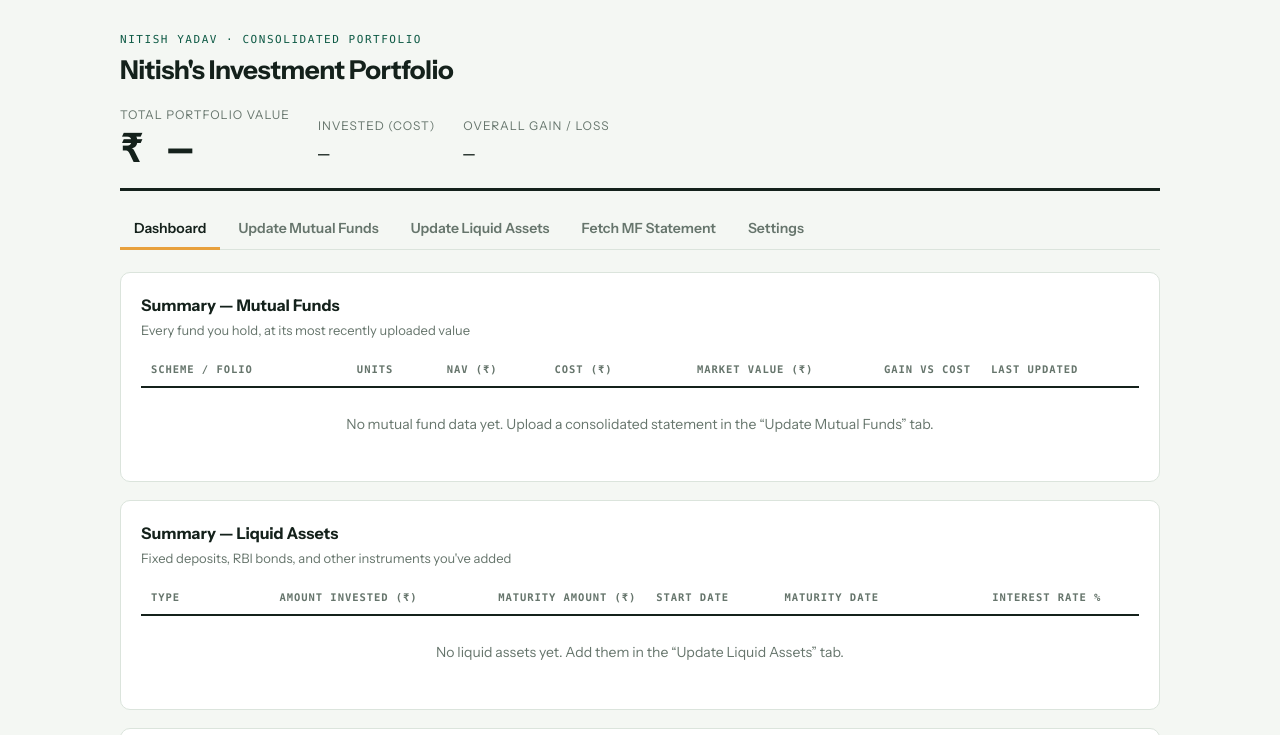
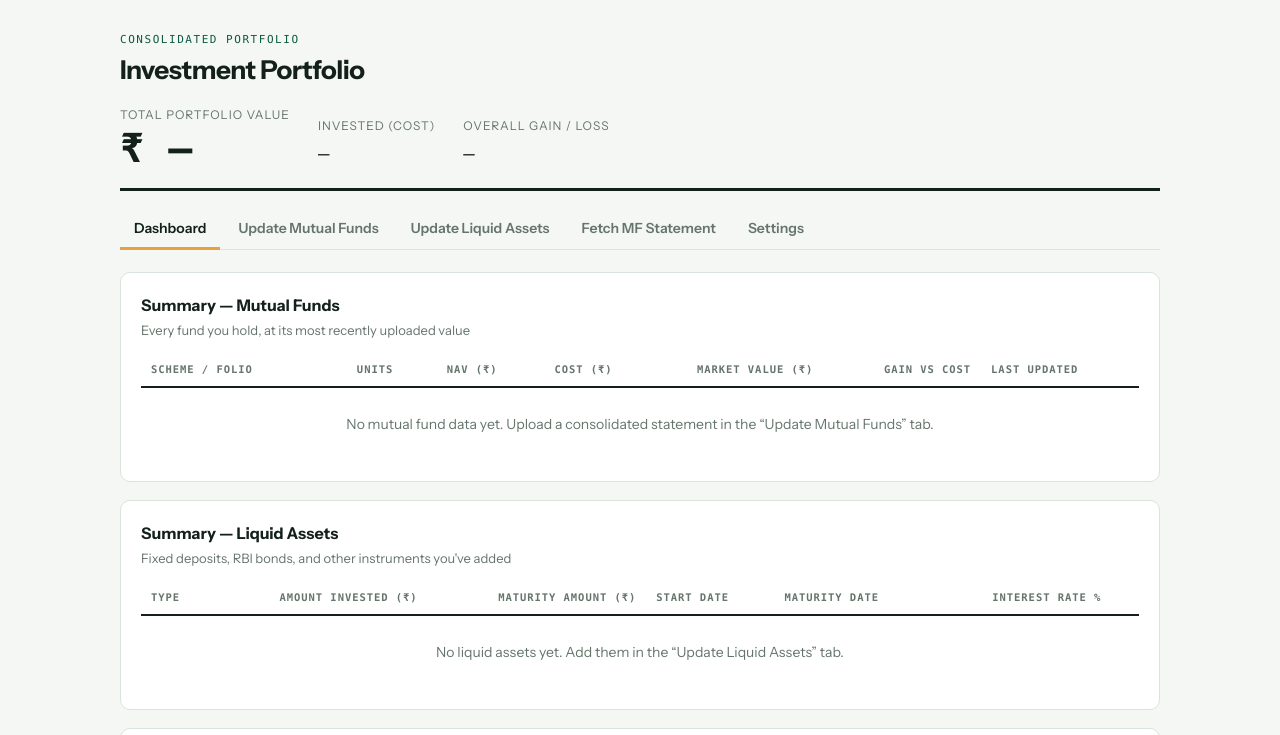
Before and after one commit to yadavnitishYN/Portfolio-management, a plain HTML site: page index.html in a window 1280 px wide. Shown: the top 735 px of the page. Drawn offline with nearby package versions, Linux system fonts and the light colour scheme; a script that the page names is missing; a web font is replaced by a local one.

Commit message:
Update index.html

```diff
--- a/index.html
+++ b/index.html
@@ -3,7 +3,7 @@
 <head>
 <meta charset="UTF-8">
 <meta name="viewport" content="width=device-width, initial-scale=1.0">
-<title>Nitish's Ledger — Portfolio Manager</title>
+<title>Ledger — Portfolio Manager</title>
 <script src="https://cdnjs.cloudflare.com/ajax/libs/pdf.js/3.11.174/pdf.min.js"></script>
 <script src="https://cdnjs.cloudflare.com/ajax/libs/Chart.js/4.4.1/chart.umd.min.js"></script>
 <link rel="preconnect" href="https://fonts.googleapis.com">
@@ -90,8 +90,8 @@
 <div class="wrap">
 
 <header>
-  <div class="eyebrow">Nitish Yadav · Consolidated Portfolio</div>
-  <h1>Nitish's Investment Portfolio</h1>
+  <div class="eyebrow"> Consolidated Portfolio</div>
+  <h1>Investment Portfolio</h1>
   <div class="ledger">
     <div class="cell">
       <div class="lbl">Total portfolio value</div>
```
